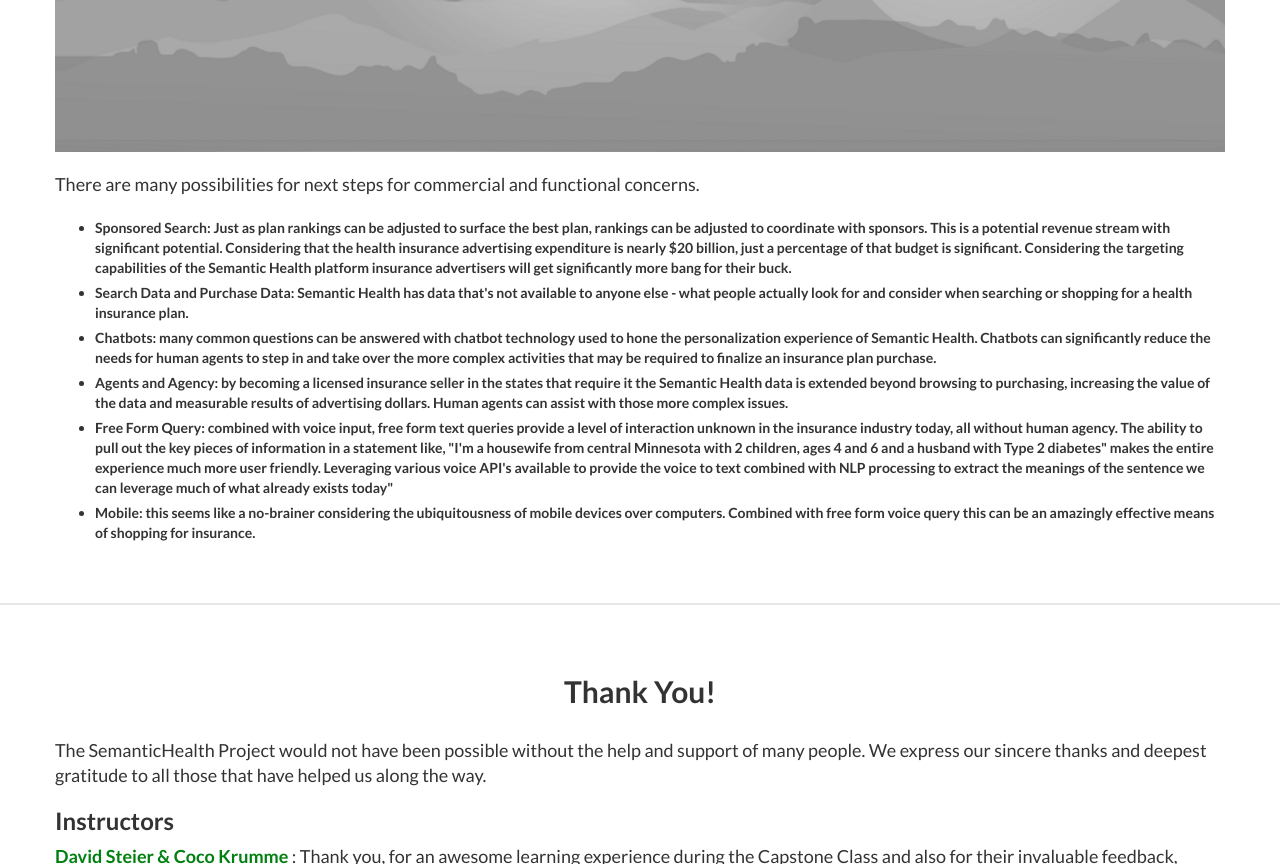
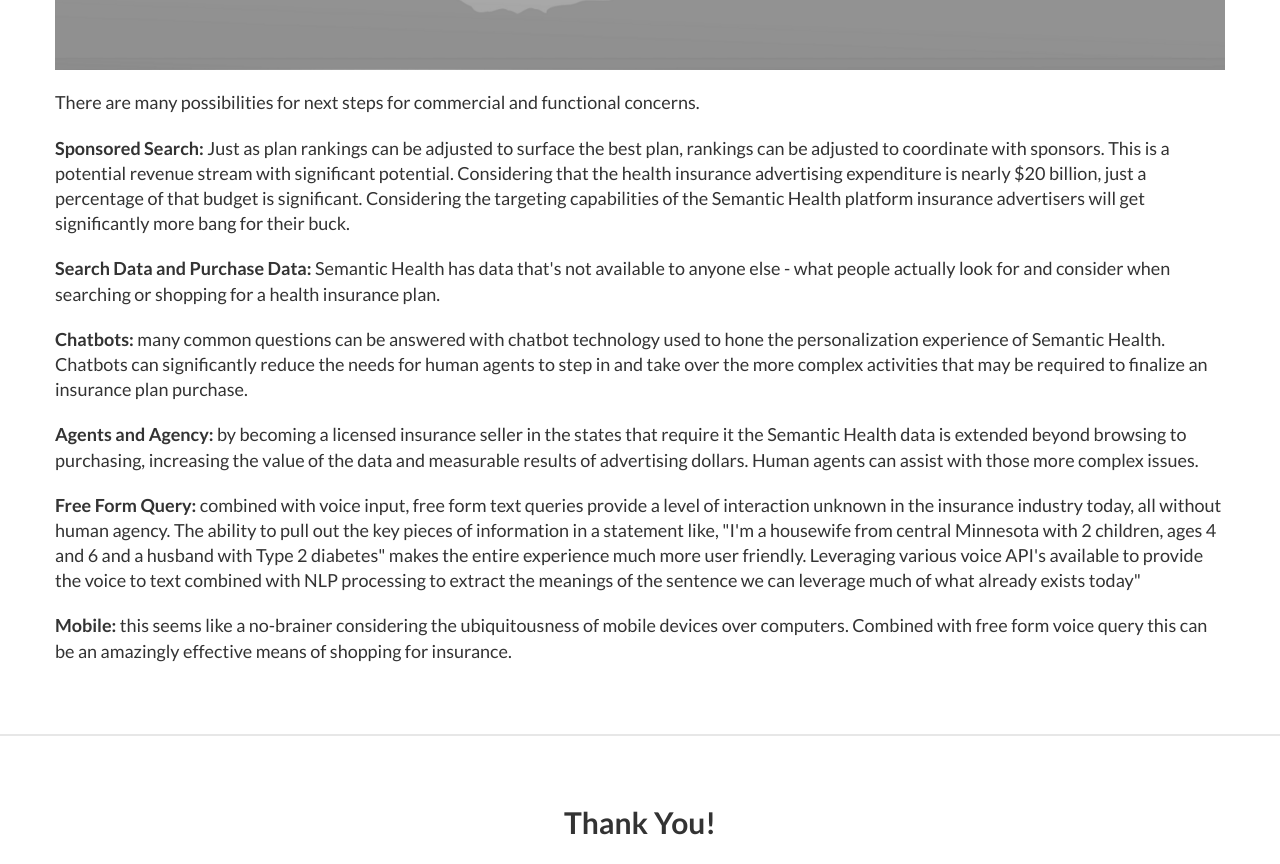
Before and after one commit to semantichealth/semantichealth.github.io, a plain HTML site: page index.html in a window 1280 px wide. Shown: the part 10180-11044 px from the top of the page. Drawn offline with nearby package versions, Linux system fonts and the light colour scheme.

Commit message:
changed style of next steps section

```diff
--- a/index.html
+++ b/index.html
@@ -444,7 +444,7 @@
         <div class="container">
             <div class="row">
                 <div class="col-md-8 col-md-offset-2">
-                    <h2 class="section-heading">Next Steps</h2>
+
                 </div>
             </div>
             <div class="row">
@@ -453,32 +453,32 @@
                 <br>
                 <p class="lead">
                     There are many possibilities for next steps for commercial and functional concerns.
+                </p>
 
-                    <ul>
-                        <li style="margin-top: 5px;">
+                <p class="lead">
                     <b>Sponsored Search:</b> Just as plan rankings can be adjusted to surface the best plan, rankings
                     can be adjusted to coordinate with sponsors. This is a potential revenue stream with significant
                     potential. Considering that the health insurance advertising expenditure is nearly $20 billion,
                     just a percentage of that budget is significant. Considering the targeting capabilities of the
                     Semantic Health platform insurance advertisers will get significantly more bang for their buck.
-                        </li>
-                        <li style="margin-top: 5px;">
+                </p>
+                <p class="lead">
                     <b>Search Data and Purchase Data:</b> Semantic Health has data that's not available to anyone
                     else - what people actually look for and consider when searching or shopping for a health insurance
                     plan.
-                        </li>
-                        <li style="margin-top: 5px;">
+                </p>
+                <p class="lead">
                     <b>Chatbots:</b> many common questions can be answered with chatbot technology used to hone
                     the personalization experience of Semantic Health. Chatbots can significantly reduce the needs
                     for human agents to step in and take over the more complex activities that may be required to
                     finalize an insurance plan purchase.
-                        </li>
-                        <li style="margin-top: 5px;">
+                </p>
+                <p class="lead">
                     <b>Agents and Agency:</b> by becoming a licensed insurance seller in the states that require it
                     the Semantic Health data is extended beyond browsing to purchasing, increasing the value of the
                     data and measurable results of advertising dollars. Human agents can assist with those more complex issues.
-                        </li>
-                        <li style="margin-top: 5px;">
+                </p>
+                <p class="lead">
                     <b>Free Form Query:</b> combined with voice input, free form text queries provide a level of
                     interaction unknown in the insurance industry today, all without human agency. The ability to
                     pull out the key pieces of information in a statement like, "I'm a housewife from central
@@ -486,13 +486,11 @@
                     experience much more user friendly. Leveraging various voice API's available to provide the
                     voice to text combined with NLP processing to extract the meanings of the sentence we can leverage
                     much of what already exists today"
-                        </li>
-                        <li style="margin-top: 5px;">
+                </p>
+                <p class="lead">
                     <b>Mobile:</b> this seems like a no-brainer considering the ubiquitousness of mobile devices
                     over computers. Combined with free form voice query this can be an amazingly effective means of
                     shopping for insurance.
-                        </li>
-                    </ul>
                 <p>
 
             </div>
```
Lines whose indentation alone changed are shown as unchanged.
